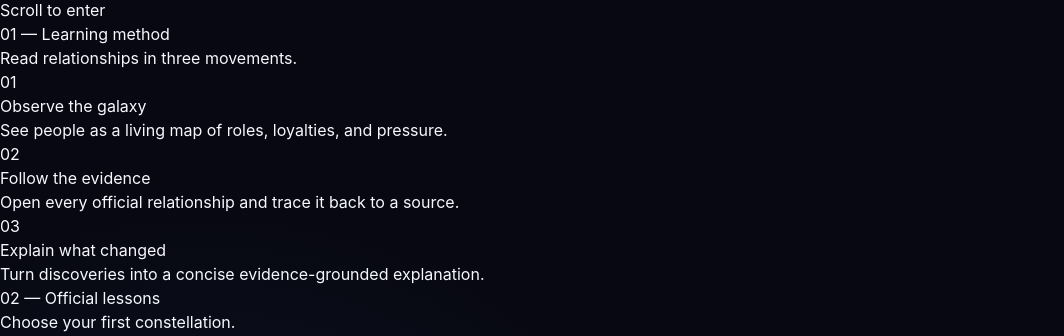
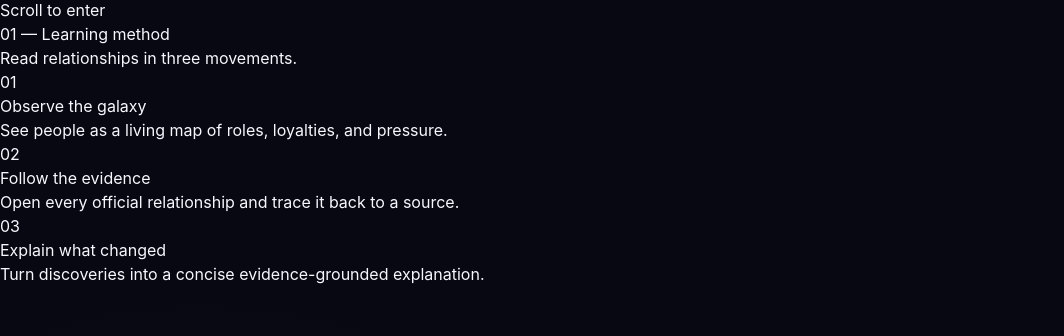
Before and after one commit to hs354355279/AI-Character-Galaxy, a Next.js app: page / in a window 1280 px wide. Shown: the part 148-484 px from the top of the page, without its empty margins (0-1064 px from the left). Built offline with nearby package versions, Linux system fonts and the light colour scheme; no server answers.

Commit message:
fix: compile scoped landing timelines

```diff
--- a/components/home/HorizontalJourney.tsx
+++ b/components/home/HorizontalJourney.tsx
@@ -1,3 +1,14 @@
+"use client";
+
+import { useRef } from "react";
+import {
+  canAnimateLanding,
+  gsap,
+  ScrollTrigger,
+  useGSAP,
+} from "@/animations/landingMotion";
+import { SectionTitle } from "./SectionTitle";
+
 const steps = [
   {
     number: "01",
@@ -18,11 +29,12 @@
 
 export function HorizontalJourney() {
   const root = useRef<HTMLElement>(null);
+  const viewport = useRef<HTMLDivElement>(null);
   const track = useRef<HTMLDivElement>(null);
 
   useGSAP(
     () => {
-      if (!canAnimateLanding() || !root.current || !track.current) return;
+      if (!canAnimateLanding() || !root.current || !viewport.current || !track.current) return;
 
       const media = gsap.matchMedia();
       media.add(
@@ -35,7 +47,7 @@
             x: () => -distance(),
             ease: "none",
             scrollTrigger: {
-              trigger: root.current,
+              trigger: viewport.current,
               start: "top top",
               end: () => `+=${distance() + window.innerHeight}`,
               pin: true,
@@ -70,7 +82,7 @@
           title="Read relationships in three movements."
         />
       </div>
-      <div className="journey-viewport">
+      <div ref={viewport} className="journey-viewport">
         <div ref={track} className="journey-track">
           {steps.map((step) => (
             <article className="journey-panel" key={step.number}>
@@ -87,13 +99,3 @@
     </section>
   );
 }
-"use client";
-
-import { useRef } from "react";
-import {
-  canAnimateLanding,
-  gsap,
-  ScrollTrigger,
-  useGSAP,
-} from "@/animations/landingMotion";
-import { SectionTitle } from "./SectionTitle";
```
Also changed, not shown: components/home/EvidenceManifesto.tsx (+4 -3 lines).
